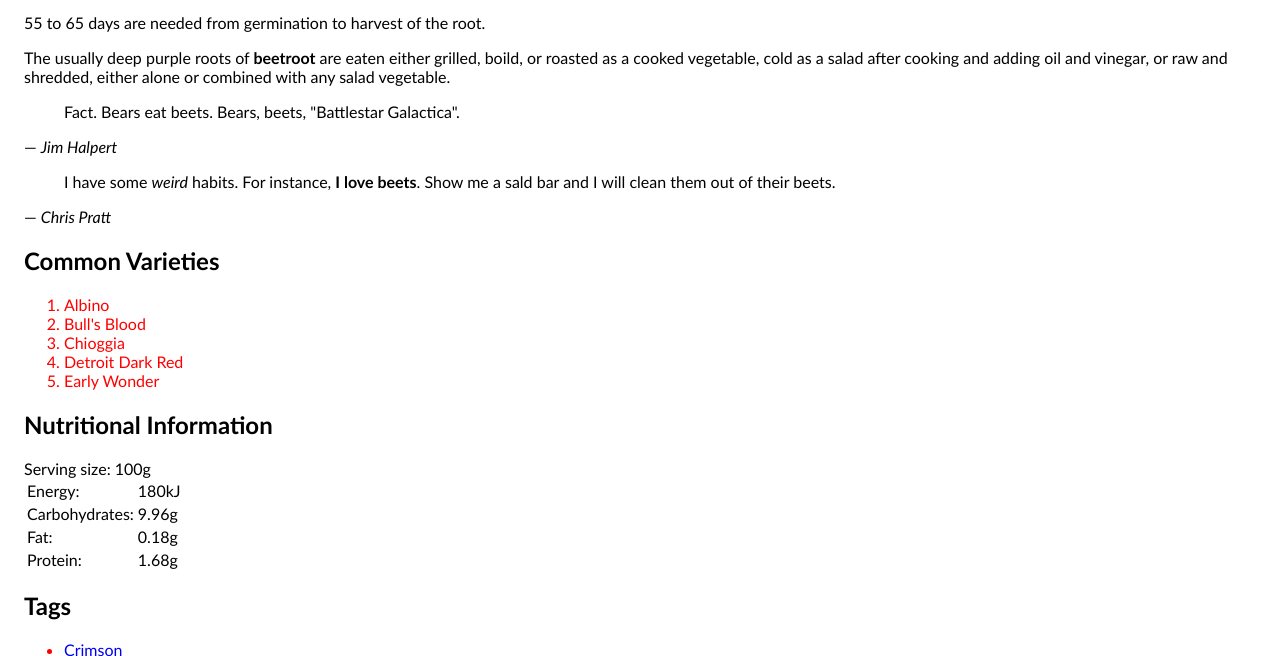
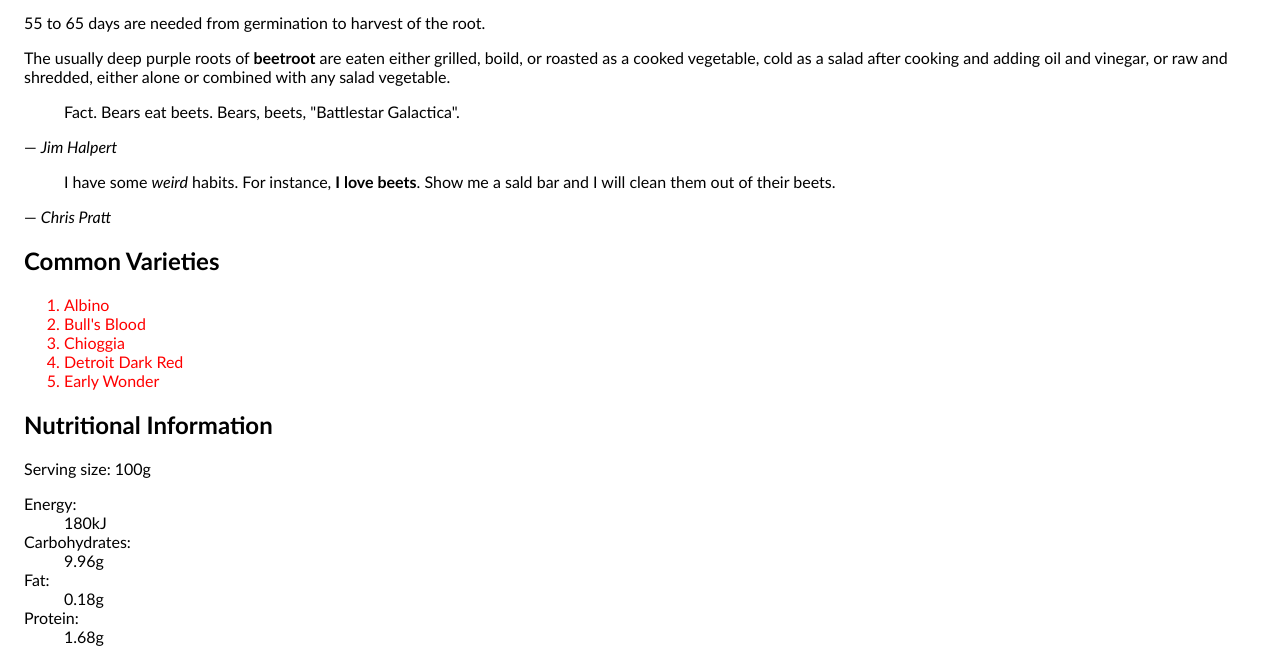
Before and after one commit to alkalinegenome/dsn1678-exercise-0, a plain HTML site: page index.html in a window 1280 px wide. Shown: the part 147-803 px from the top of the page. Drawn offline with Linux system fonts and the light colour scheme.

Commit message:
Converted table to data list

```diff
--- a/index.html
+++ b/index.html
@@ -43,25 +43,13 @@
 	</ol>
 
 	<h2>Nutritional Information</h2>
-	<table>
-		<thead>Serving size: 100g</thead>
-			<tr>
-				<td>Energy:</td>
-				<td>180kJ</td>
-			</tr>
-			<tr>
-				<td>Carbohydrates:</td>
-				<td> 9.96g</td>
-			</tr>
-			<tr>
-				<td>Fat:</td>
-				<td>0.18g</td>
-			</tr>
-			<tr>
-				<td>Protein:</td>
-				<td>1.68g</td>
-			</tr>
-	</table>
+		<p>Serving size: 100g</p>
+			<dl>
+				<dt>Energy:</dt><dd><data value="180kJ">180kJ</data></dd>
+				<dt>Carbohydrates:</dt><dd><data value="9.96">9.96g</data></dd>
+				<dt>Fat:</dt><dd><data value="0.18">0.18g</data></dd>
+				<dt>Protein:</dt><dd><data value="1.68">1.68g</data></dd>
+			</dl>
 
 	<h2>Tags</h2>
 	<ul>
```
